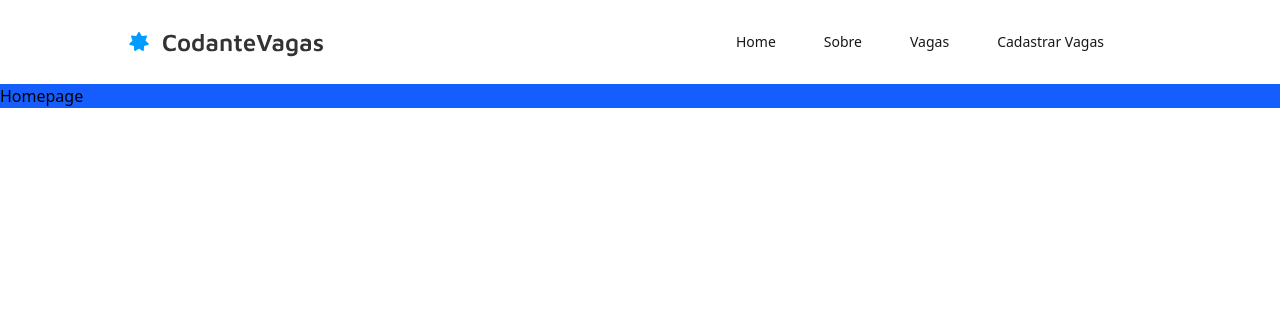
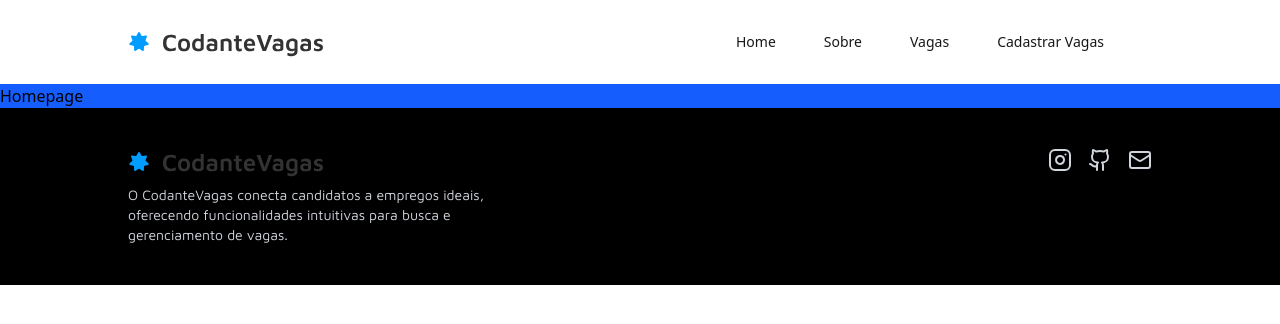
Before and after one commit to thelittlebirdbtc/code, a Next.js app in the folder vagas/: page / in a window 1280 px wide. Shown: the top 324 px of the page. Built offline with nearby package versions, Linux system fonts and the light colour scheme; a web font is replaced by a local one.

Commit message:
Refactor Footer and Navbar components for improved layout and structure; replace Link elements with anchor tags for navigation

```diff
--- a/vagas/components/layout/footer.tsx
+++ b/vagas/components/layout/footer.tsx
@@ -1,7 +1,22 @@
+import { Github, Instagram, Mail } from "lucide-react";
+import Logo from "./logo";
+
 export default function Footer() {
     return (
-        <footer>
-
+        <footer className=" bg-black py-10 text-gray-300 mx-auto px-10">
+            <div className="justify-between max-w-5xl mx-auto flex">
+                <div className="max-w-sm">
+                    <Logo bg="dark" />
+                    <p className="text-sm mt-2 font-light font-display">
+                    O CodanteVagas conecta candidatos a empregos ideais, oferecendo funcionalidades intuitivas para busca e gerenciamento de vagas.
+                    </p>
+                </div>
+                <div className="flex space-x-4">
+                    <Instagram />
+                    <Github />
+                    <Mail />
+                </div>
+            </div>
         </footer>
     )
 }
--- a/vagas/components/layout/navbar.tsx
+++ b/vagas/components/layout/navbar.tsx
@@ -1,17 +1,16 @@
 import { buttonVariants } from "../ui/button";
 import { cn } from "../../lib/utils";
 import Logo from "./logo";
-import Link from "next/link";
 
 export default function Navbar() {
     return (
         <nav className="mx-auto max-w-5xl flex items-center justify-between py-6">
             <Logo />
             <main className="flex items-center space-x-4 px-8">
-                <Link className={cn(buttonVariants({variant:"link"}))} href="/">Home</Link>
-                <Link className={cn(buttonVariants({variant:"link"}))} href="/Sobre">Sobre</Link>
-                <Link className={cn(buttonVariants({variant:"link"}))} href="/Vagas">Vagas</Link>
-                <Link className={cn(buttonVariants({variant:"link"}))} href="/Vagas/Cadastro">Cadastrar Vagas</Link>
+                <a className={cn(buttonVariants({variant:"link"}))} href="/Home">Home</a>
+                <a className={cn(buttonVariants({variant:"link"}))} href="/Sobre">Sobre</a>
+                <a className={cn(buttonVariants({variant:"link"}))} href="/Vagas">Vagas</a>
+                <a className={cn(buttonVariants({variant:"link"}))} href="/Vagas/Cadastro">Cadastrar Vagas</a>
             </main>
         </nav>
     )
```
